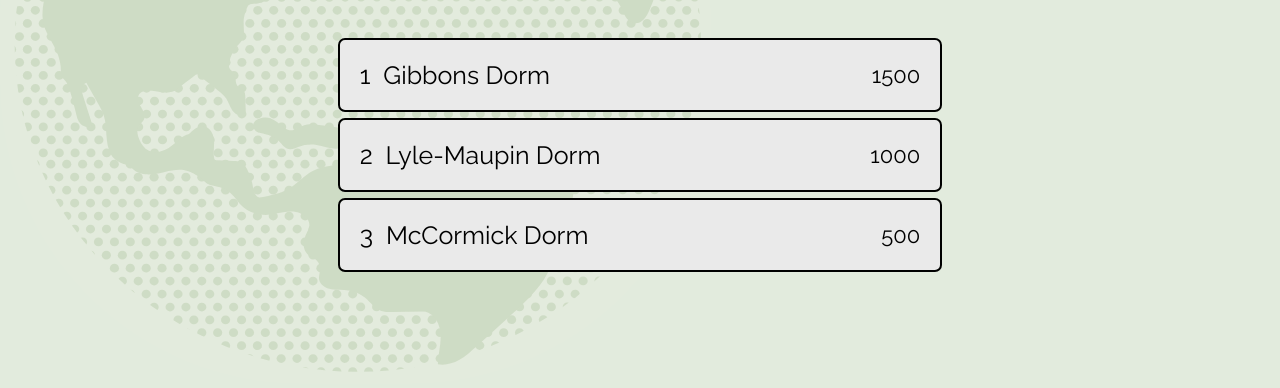
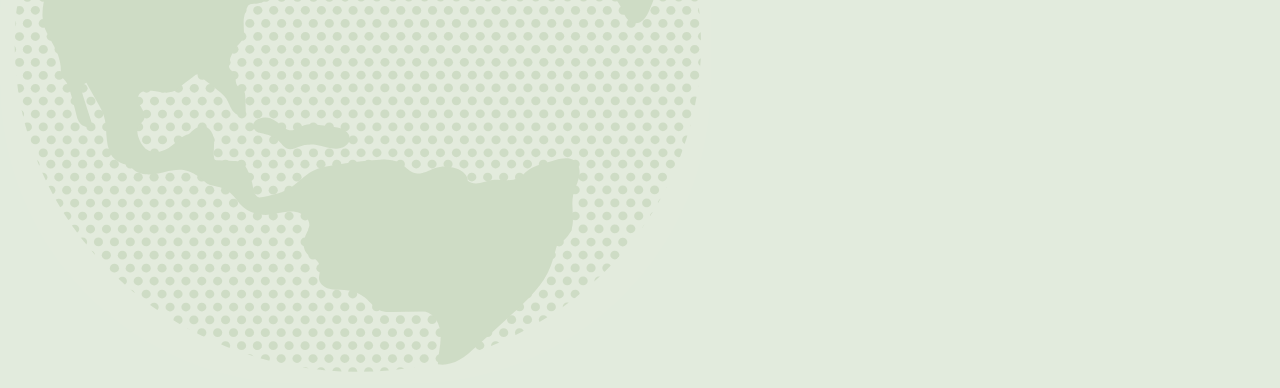
Before and after one commit to galitz-matt/hoya-hacks, a plain HTML site: page index.html in a window 1280 px wide. Shown: the part 492-880 px from the top of the page. Drawn offline with Linux system fonts and the light colour scheme.

Commit message:
cleanup index

```diff
--- a/index.html
+++ b/index.html
@@ -35,21 +35,5 @@
         </div>
 
         <h2 class="text-center" style="font-size: 40px; padding-top: 75px">The Top 3</h2>
-        <section class="leaderboard">
-            <ul class="leaderboard-list">
-                <li class="leaderboard-list-entry">
-                    <span class="rank-name">1 &nbsp;Gibbons Dorm</span>
-                    <span class="score">1500</span>
-                </li>
-                <li class="leaderboard-list-entry">
-                    <span class="rank-name">2 &nbsp;Lyle-Maupin Dorm</span>
-                    <span class="score">1000</span>
-                </li>
-                <li class="leaderboard-list-entry">
-                    <span class="rank-name">3 &nbsp;McCormick Dorm</span>
-                    <span class="score">500</span>
-                </li>
-            </ul>
-        </nav>
     </body>
 </html>
```
